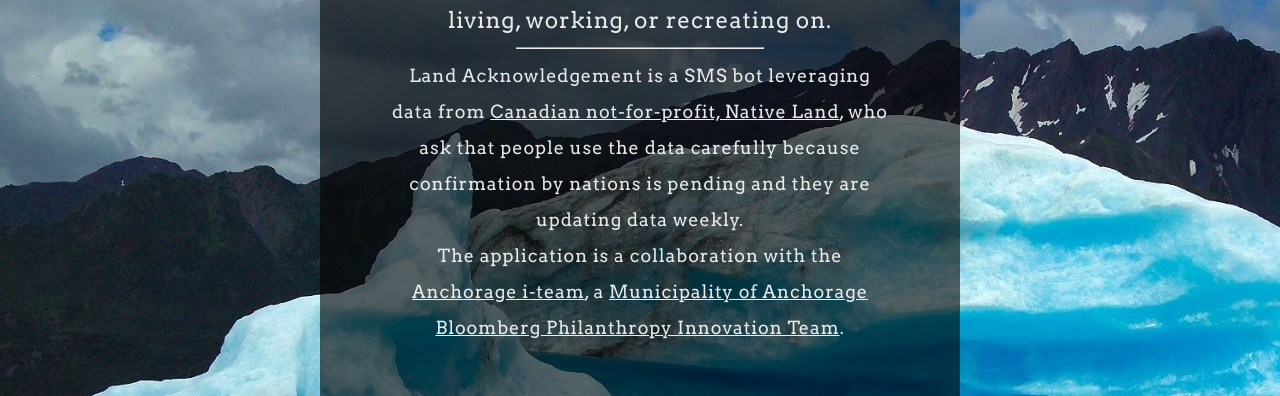
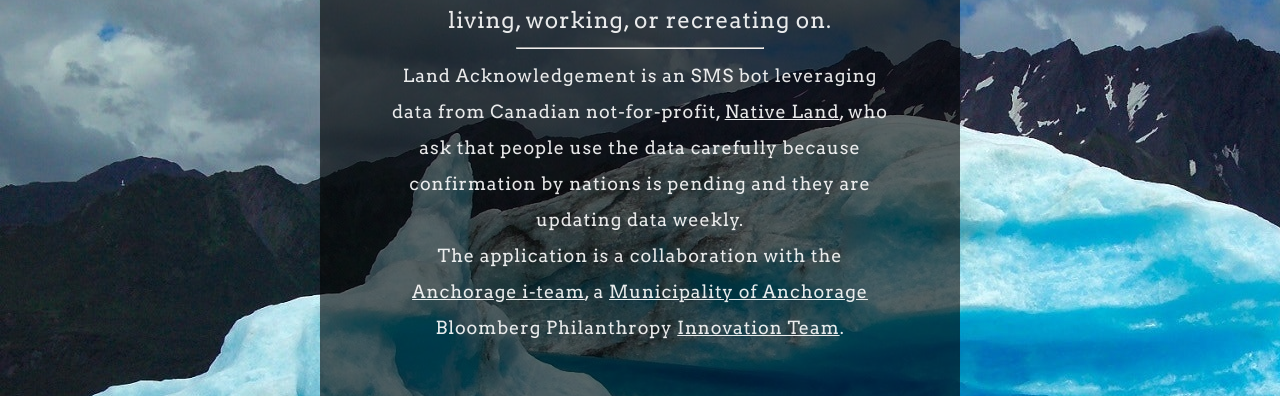
Before and after one commit to codeforanchorage/land_acknowledgement, a plain HTML site: page docs/index.html in a window 1280 px wide. Shown: the part 251-647 px from the top of the page. Drawn offline with Linux system fonts and the light colour scheme.

Commit message:
Grammar tweak and URL tweaks

```diff
--- a/docs/index.html
+++ b/docs/index.html
@@ -29,10 +29,11 @@
             </section>
             <hr/>
             <section>
-                <p>Land Acknowledgement is a SMS bot leveraging data from <a target="_blank" href="https://native-land.ca/">Canadian not-for-profit, Native Land</a>,
+                <p>Land Acknowledgement is an SMS bot leveraging data from Canadian not-for-profit, <a target="_blank" href="https://native-land.ca/">Native Land</a>,
                     who ask that people use the data carefully because confirmation by nations is pending and they are updating data weekly.</p>
-                <p>The application is a collaboration with the <a target="_blank" href="https://medium.com/anchorage-i-team">Anchorage i-team</a>, a <a target="_blank" href="http://www.muni.org/pages/default.aspx">Municipality of Anchorage</a>
-                    <a target="_blank" href="https://www.bloomberg.org/program/government-innovation/innovation-teams/#overview">Bloomberg Philanthropy Innovation Team</a>.</p>
+                <p>The application is a collaboration with the <a target="_blank" href="https://medium.com/anchorage-i-team">Anchorage i-team</a>, a
+                    <a target="_blank" href="http://www.muni.org/pages/default.aspx">Municipality of Anchorage</a> Bloomberg Philanthropy
+                    <a target="_blank" href="https://www.bloomberg.org/program/government-innovation/innovation-teams/#overview">Innovation Team</a>.</p>
             </section>
 
             <footer>
```
